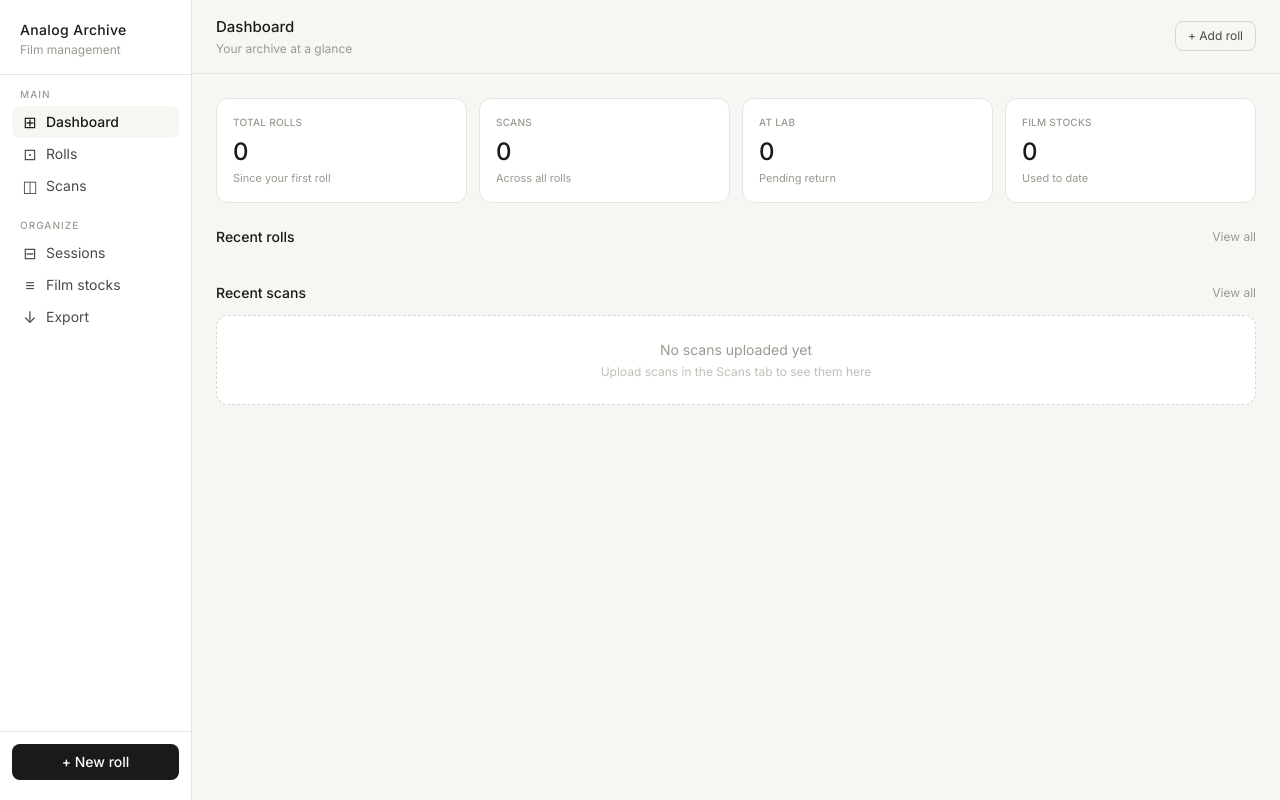
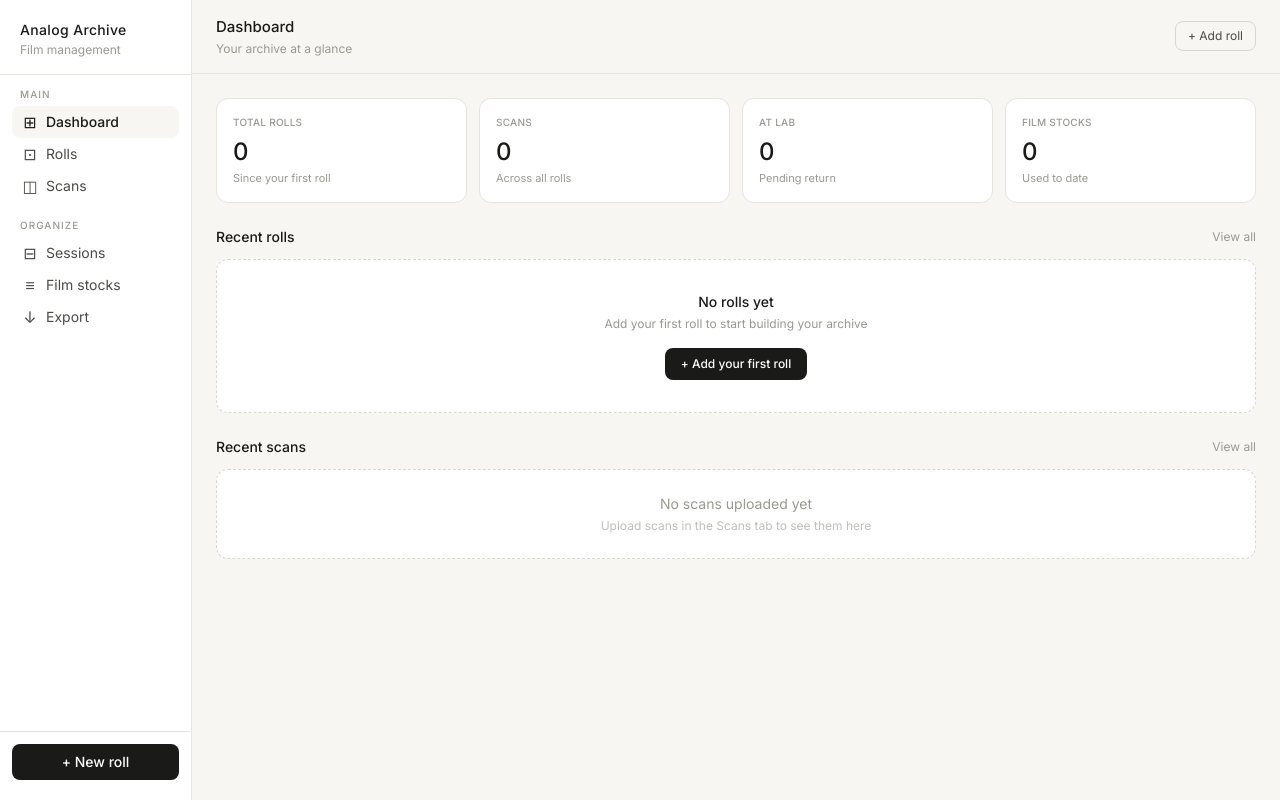
Before and after one commit to andybowers-inc/analog-archive, a Next.js app: page / in a window 1280 px wide. Built offline with nearby package versions, Linux system fonts and the light colour scheme.

Commit message:
Add no rolls message and button to create first roll

```diff
--- a/app/page.jsx
+++ b/app/page.jsx
@@ -136,6 +136,13 @@ function Dashboard({ rolls, rollScans, onNewRoll, onViewRolls, onViewScans, onRo
           <p className="text-sm font-medium text-[#1A1A18]">Recent rolls</p>
           <button onClick={onViewRolls} className="text-xs text-[#9A9990] hover:text-[#4A4A46]">View all</button>
         </div>
+        {rolls.length === 0 ? (
+          <div className="bg-white border border-dashed border-[#D8D7D0] rounded-xl p-8 text-center mb-6">
+            <p className="text-sm font-medium text-[#1A1A18] mb-1">No rolls yet</p>
+            <p className="text-xs text-[#9A9990] mb-4">Add your first roll to start building your archive</p>
+            <button onClick={onNewRoll} className="px-4 py-2 bg-[#1A1A18] text-white text-xs rounded-lg font-medium hover:bg-[#333]">+ Add your first roll</button>
+          </div>
+        ) : (
           <div className="grid grid-cols-3 gap-3 mb-6">
             {rolls.slice(0, 3).map(r => (
               <div key={r.id} className="bg-white border border-[#E5E4DF] rounded-xl overflow-hidden cursor-pointer hover:border-[#C8C7C0] transition-colors relative group" onClick={() => onRollClick(r.id)}>
@@ -152,6 +159,7 @@ function Dashboard({ rolls, rollScans, onNewRoll, onViewRolls, onViewScans, onRo
               </div>
             ))}
           </div>
+        )}
         <div className="flex items-center justify-between mb-3">
           <p className="text-sm font-medium text-[#1A1A18]">Recent scans</p>
           <div className="flex items-center gap-3">
```
Lines whose indentation alone changed are shown as unchanged.
